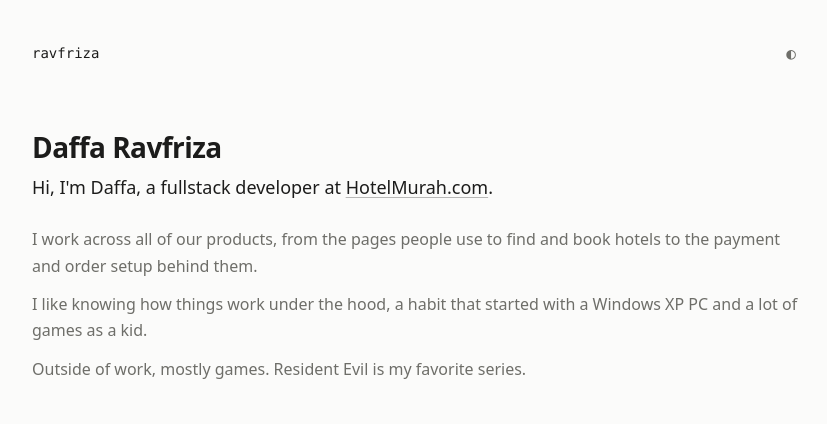
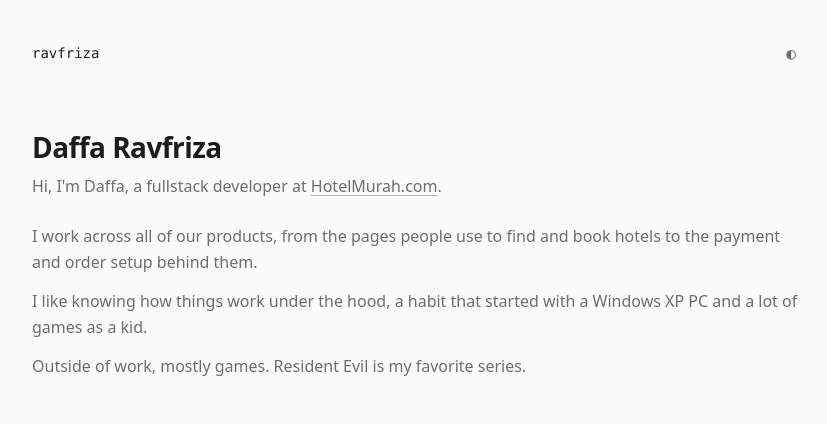
Before and after one commit to ravfriza/ravfriza.github.io, an Astro site: page / in a window 1280 px wide. Shown: the top 424 px of the page, without its empty margins (224-1051 px from the left). Built offline with nearby package versions, Linux system fonts and the light colour scheme; Astro itself is replaced by a stand-in of ours.

Commit message:
Keep subtitle in body text style

```diff
--- a/src/pages/index.astro
+++ b/src/pages/index.astro
@@ -7,7 +7,7 @@ import { site } from '../site';
 <Base>
   <section class="intro">
     <h1>Daffa Ravfriza</h1>
-    <p class="subtitle">
+    <p class="muted subtitle">
       Hi, I'm Daffa, a fullstack developer at <a href="https://www.hotelmurah.com">HotelMurah.com</a>.
     </p>
     <p class="muted">
@@ -55,7 +55,6 @@ import { site } from '../site';
 
   .subtitle {
     margin-bottom: 1.5rem;
-    font-size: 1.125rem;
   }
 
   .intro {
```
